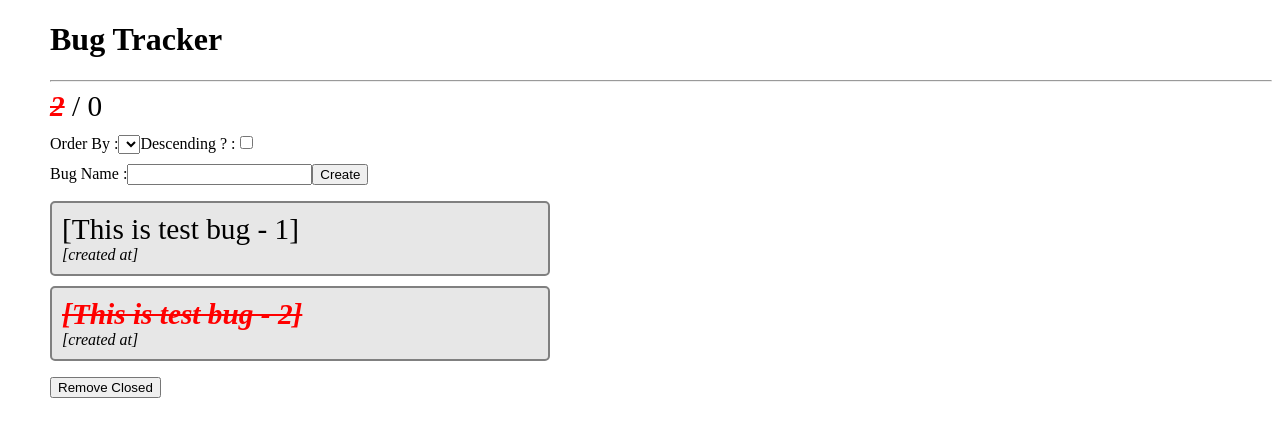
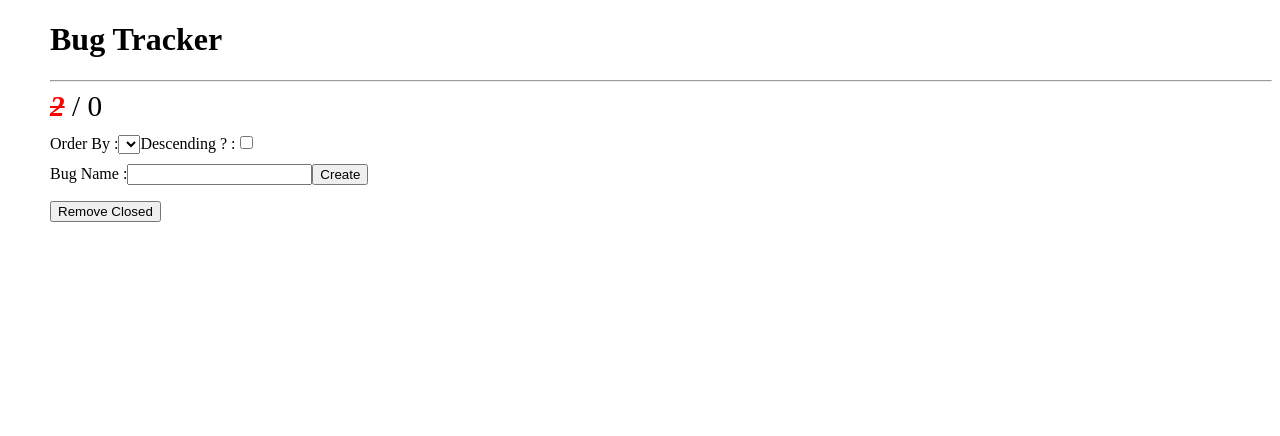
Before and after one commit to tkmagesh/Cisco-Angular2-Online-Jul-2017, an Angular app in the folder bug-tracker-app/: page / in a window 1280 px wide. Shown: the top 436 px of the page. Built offline with nearby package versions, Linux system fonts and the light colour scheme.

Commit message:
Defining Bugs using IBug and using json pipe

```diff
--- a/bug-tracker-app/src/app/bug-tracker/bugTracker.component.html
+++ b/bug-tracker-app/src/app/bug-tracker/bugTracker.component.html
@@ -19,14 +19,17 @@
 </section>
 <section class="list">
 	<ol>
-		<li>
-			<span class="bugname">[This is test bug - 1]</span>
+		<li *ngFor="let bug of bugs">
+			<span class="bugname">{{bug | json}}</span>
 			<div class="datetime">[created at]</div>
 		</li>
+
+		<!--
 		<li>
 			<span class="bugname closed">[This is test bug - 2]</span>
 			<div class="datetime">[created at]</div>
 		</li>
+		-->
 	</ol>
 	<input type="button" value="Remove Closed">
 </section>
--- a/bug-tracker-app/src/app/bug-tracker/bugTracker.component.ts
+++ b/bug-tracker-app/src/app/bug-tracker/bugTracker.component.ts
@@ -6,9 +6,18 @@ import { Component } from '@angular/core';
 	styleUrls : ['bugTracker.component.css']
 })
 export class BugTrackerComponent{
-	bugs : string[] = [];
+	bugs : IBug[] = [];
 
 	onCreateClick(bugName){
-		this.bugs.push(bugName);
+		let newBug : IBug = {
+			name : bugName,
+			isClosed : false
+		};
+		this.bugs.push(newBug);
 	}
 }
+
+interface IBug{
+	name : string,
+	isClosed : boolean
+}
```
